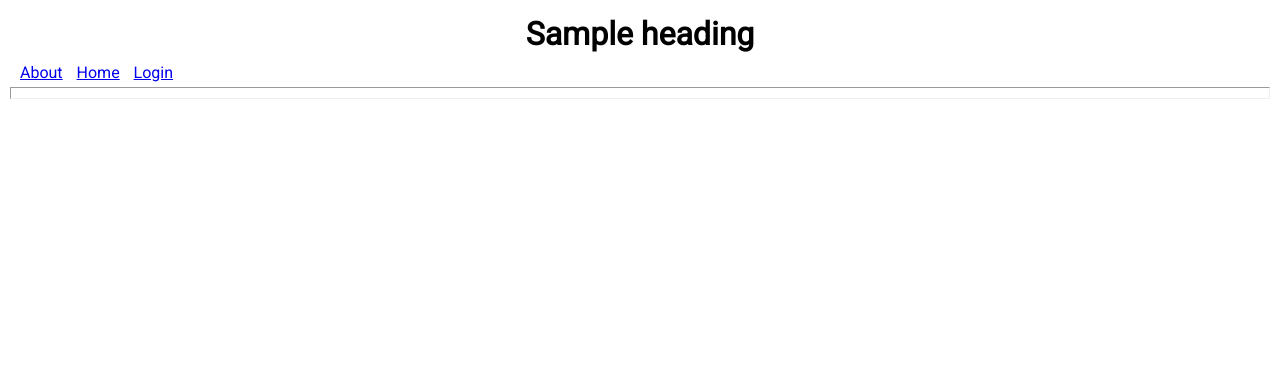
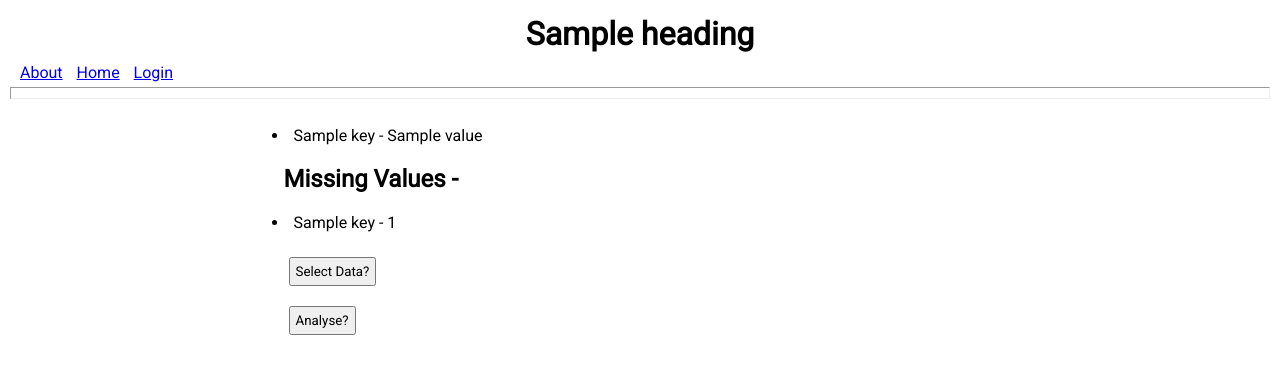
Before and after one commit to shreybatra/CyAnalytics, a Flask app: template templates/data-analyser.html in a window 1280 px wide. Shown: the top 374 px of the page. Run offline with Flask 2, Linux system fonts and the light colour scheme; the template is opened without the code that fills it: values that come from a table or form of the project are taken from there, most other values are stand-ins (such as "Sample title", 1, 10 or a date in 2020); some libraries are stand-ins or nearby versions.

Commit message:
fixed errors

```diff
--- a/main.py
+++ b/main.py
@@ -132,8 +132,6 @@ def dataset_dashboard():
 
 	print(query_obj)
 
-
-
 	# result = db.session['filename'].find(query_obj)
 
 	# print(list(result))
@@ -145,7 +143,7 @@ def dataset_dashboard():
 
 	if chartButtonForm.validate_on_submit():
 		return render_template('chart_query.html')
-	return render_template('dataset_dashboard.html', cols = ans['col_info'], missing=query_obj, select=selectform, chart=chartButtonForm)
+	return render_template('dataset-analyzer.html', cols = ans['col_info'], missing=query_obj, select=selectform, chart=chartButtonForm)
 
 
 if __name__=='__main__':
--- a/static/styles/upload_load.css
+++ /dev/null
@@ -1,4 +0,0 @@
-.container{
-    display: grid;
-    grid-template-columns: 1fr 1fr;
-}
--- a/templates/base.html
+++ b/templates/base.html
@@ -32,6 +32,5 @@
         {% endif %}
         {% endwith %}
         {% block content %}{% endblock %}
-        {% block dataAnalyser %}{% endblock %}
     </body>
 </html>
--- a/templates/data-analyser.html
+++ b/templates/data-analyser.html
@@ -1,9 +1,34 @@
 {% extends "base.html" %}
-{% block dataAnalyser %}
+{% block content %}
 <div class="container">
     <div class="row">
         <div class="col-md-4 select-visualization">
+            <div>
+                <ul>
+                    {% for item in cols%}
+                    <li>{{item.key}} - {{item.value}}</li>
+                    {% endfor %}
+                </ul>
+            </div>
 
+            <h2>Missing Values - </h2>
+            <div>
+                <ul>
+                    {% for item in missing %}
+                    <li>{{item.key}} - {{item.count}}</li>
+                    {% endfor %}
+                </ul>
+            </div>
+
+            <form action="" method="post" novalidate>
+                {{ select.hidden_tag() }}
+                <p>{{ select.submit() }}</p>
+            </form>
+
+            <form action="" method="post" novalidate>
+                {{ chart.hidden_tag() }}
+                <p>{{ chart.submit() }}</p>
+            </form>
         </div>
         <div class="col-md-8 display-results">
 
--- a/templates/index.html
+++ b/templates/index.html
@@ -1,5 +1,5 @@
 {% extends "base.html" %}
 
 {% block content %}
-
+    <p>Index file</p>
 {% endblock %}
--- a/templates/upload_load.html
+++ b/templates/upload_load.html
@@ -10,9 +10,9 @@
                 <p>
                     {{ form.csv.label }}<br>
                     {{ form.csv(size=32) }}<tr>
-                    {% for error in form.csv.errors %}
-                    <span style="color: red;">[{{ error }}]</span>
-                    {% endfor %}
+                        {% for error in form.csv.errors %}
+                        <span style="color: red;">[{{ error }}]</span>
+                        {% endfor %}
                 </p>
                 <p>
                     {{ form.filename.label }}<br>
```
Also changed, not shown: templates/dataset_dashboard.html (deleted, +0 -32 lines), templates/login.html (indentation only).
